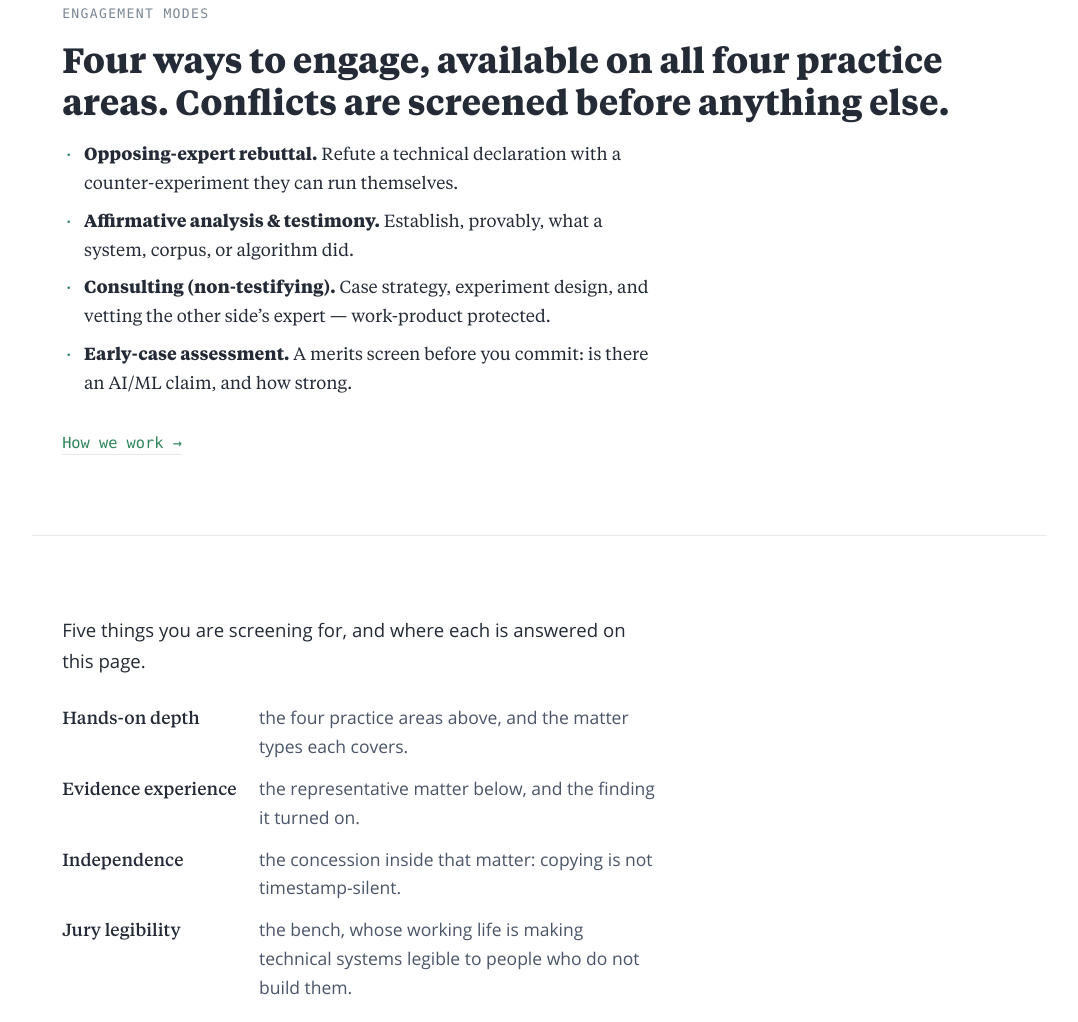
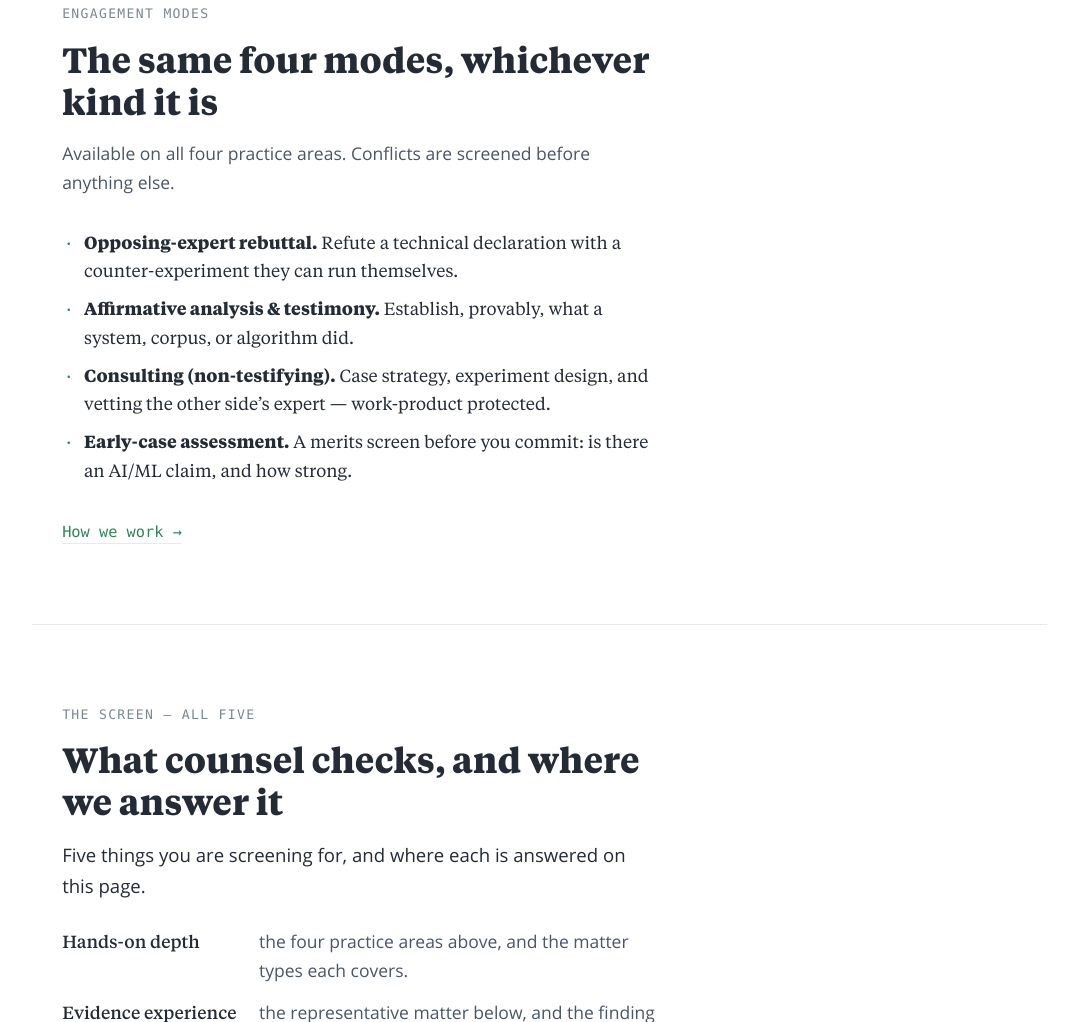
Before and after one commit to rootsystem-dev/rootsystem.com, an Astro site in the folder sites/forensics/: page / in a window 1280 px wide. Shown: the part 1792-2814 px from the top of the page, without its empty margins (101-1179 px from the left). Built offline with nearby package versions, Linux system fonts and the light colour scheme; Astro itself is replaced by a stand-in of ours.

Commit message:
copy: give positioning and the engagement modes a proper head
Positioning opened on a body-type lead line with no eyebrow and no heading,
while the sections either side of it opened on both. The eyebrow names the
count on purpose: the practice areas are already labelled "the first
criterion" and nothing on the page resolved the set until here.

The engagement modes rendered `intro` through the section's h2, which put a
two-sentence body line at 2rem and to the display measure. The section now
carries the same label/heading/intro triple the practice areas do.

The heading is not "Four ways to engage". It sits directly beneath "Four
kinds of dispute, and what we have built in each", and two consecutive
headings opening on the same numeral read as one repeated line. The
cross-product was the claim anyway.

```diff
--- a/sites/forensics/src/components/Positioning.astro
+++ b/sites/forensics/src/components/Positioning.astro
@@ -11,11 +11,19 @@
  * A description list rather than a bulleted one because each row genuinely is a
  * term and its answer. It also gives the criterion name its own element, so the
  * type change needs no span.
+ *
+ * The eyebrow and heading were added 2026-08-26. The section had neither, so it
+ * began on a body-type lead line while the sections either side of it opened on
+ * an eyebrow and an h2. The eyebrow names the count because the page opens one
+ * earlier -- the practice areas are labelled "the first criterion" -- and this
+ * is where the set is resolved.
  */
 import copy from '../copy/landing'
 ---
 
 <section class="wrap">
+  <p class="eyebrow">{copy.positioning.label}</p>
+  <h2 class="measure">{copy.positioning.heading}</h2>
   <p class="lead measure">{copy.positioning.lead}</p>
 
   <dl class="criteria measure">
--- a/sites/forensics/src/components/Services.astro
+++ b/sites/forensics/src/components/Services.astro
@@ -6,6 +6,10 @@
  * Summary listed bare titles until 2026-08-09. "Consulting (non-testifying)."
  * and nothing else is a label rather than an argument, and root has to stand on
  * its own for a referral reader who never clicks through to /engagements.
+ *
+ * `intro` rendered through the h2 until 2026-08-26, which set a two-sentence
+ * body line at display size and to the display measure. The section now carries
+ * the label/heading/intro triple the practice areas already had.
  */
 import copy from '../copy/landing'
 
@@ -18,7 +22,8 @@ const { form = 'full' } = Astro.props
 
 <section class="wrap" id="engagements">
   <p class="eyebrow">{copy.services.label}</p>
-  <h2>{copy.services.intro}</h2>
+  <h2 class="measure">{copy.services.heading}</h2>
+  <p class="measure intro">{copy.services.intro}</p>
   {
     form === 'summary' ? (
       <ul class="mode-list measure">
@@ -43,6 +48,12 @@ const { form = 'full' } = Astro.props
 </section>
 
 <style>
+  /* Same treatment the practice areas give their intro, so the two sections
+     read as one pattern rather than two. */
+  .intro {
+    color: var(--body);
+  }
+
   .modes {
     display: grid;
     gap: 1.5rem;
--- a/sites/forensics/src/copy/landing.ts
+++ b/sites/forensics/src/copy/landing.ts
@@ -90,6 +90,8 @@ const copy: Landing = landingSchema.parse({
   },
 
   positioning: {
+    label: 'The screen \u2014 all five',
+    heading: 'What counsel checks, and where we answer it',
     lead: 'Five things you are screening for, and where each is answered on this page.',
     criteria: [
       {
@@ -275,8 +277,13 @@ const copy: Landing = landingSchema.parse({
 
   services: {
     label: 'Engagement modes',
+    // Not "Four ways to engage": this heading lands directly under the practice
+    // areas' "Four kinds of dispute", and two consecutive headings opening on
+    // the same numeral read as one repeated line. The cross-product is the
+    // claim anyway -- four modes against any of the four areas.
+    heading: 'The same four modes, whichever kind it is',
     intro:
-      'Four ways to engage, available on all four practice areas. Conflicts are screened before anything else.',
+      'Available on all four practice areas. Conflicts are screened before anything else.',
     modes: [
       {
         title: 'Opposing-expert rebuttal.',
--- a/sites/forensics/src/copy/schema.ts
+++ b/sites/forensics/src/copy/schema.ts
@@ -68,7 +68,15 @@ export const landingSchema = z.object({
   // the claim -- the block is a table of contents for the vetting argument, not
   // a second version of it. The list is not fixed at five: the criteria come
   // from what comparable practices publish, and that set can move.
+  //
+  // `label` and `heading` were added 2026-08-26. The block opened straight on
+  // `lead`, so the section started with no eyebrow and no heading while every
+  // section around it had both. The eyebrow also closes a count the page opens
+  // elsewhere: the practice areas are labelled "the first criterion" and
+  // nothing until here says how many there are or resolves the set.
   positioning: z.object({
+    label: z.string(),
+    heading: z.string(),
     lead: z.string(),
     criteria: z
       .array(z.object({ name: z.string(), where: z.string() }))
@@ -155,8 +163,15 @@ export const landingSchema = z.object({
     staffing: z.string(),
   }),
 
+  // The engagement modes.
+  //
+  // `heading` was added 2026-08-26. Root rendered `intro` through the section's
+  // h2, which put a two-sentence body line at display size; the section now
+  // carries the same label/heading/intro triple the practice areas do, and
+  // `intro` is back to being a paragraph.
   services: z.object({
     label: z.string(),
+    heading: z.string(),
     intro: z.string(),
     // `summary` is the root page's one-clause form, `body` the spoke's. Same
     // adjacency rule as the pillars: both live on one object so drift shows up
```
